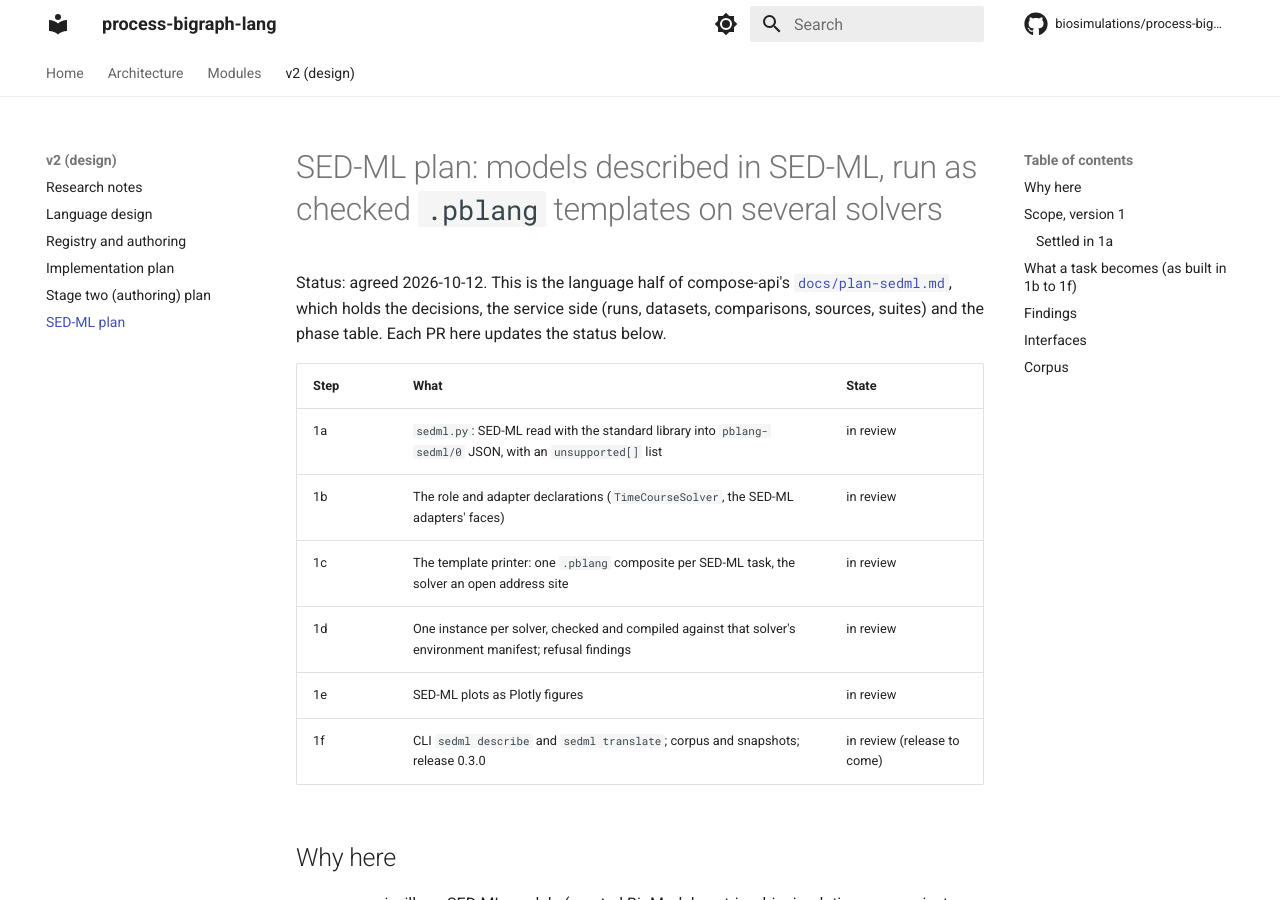
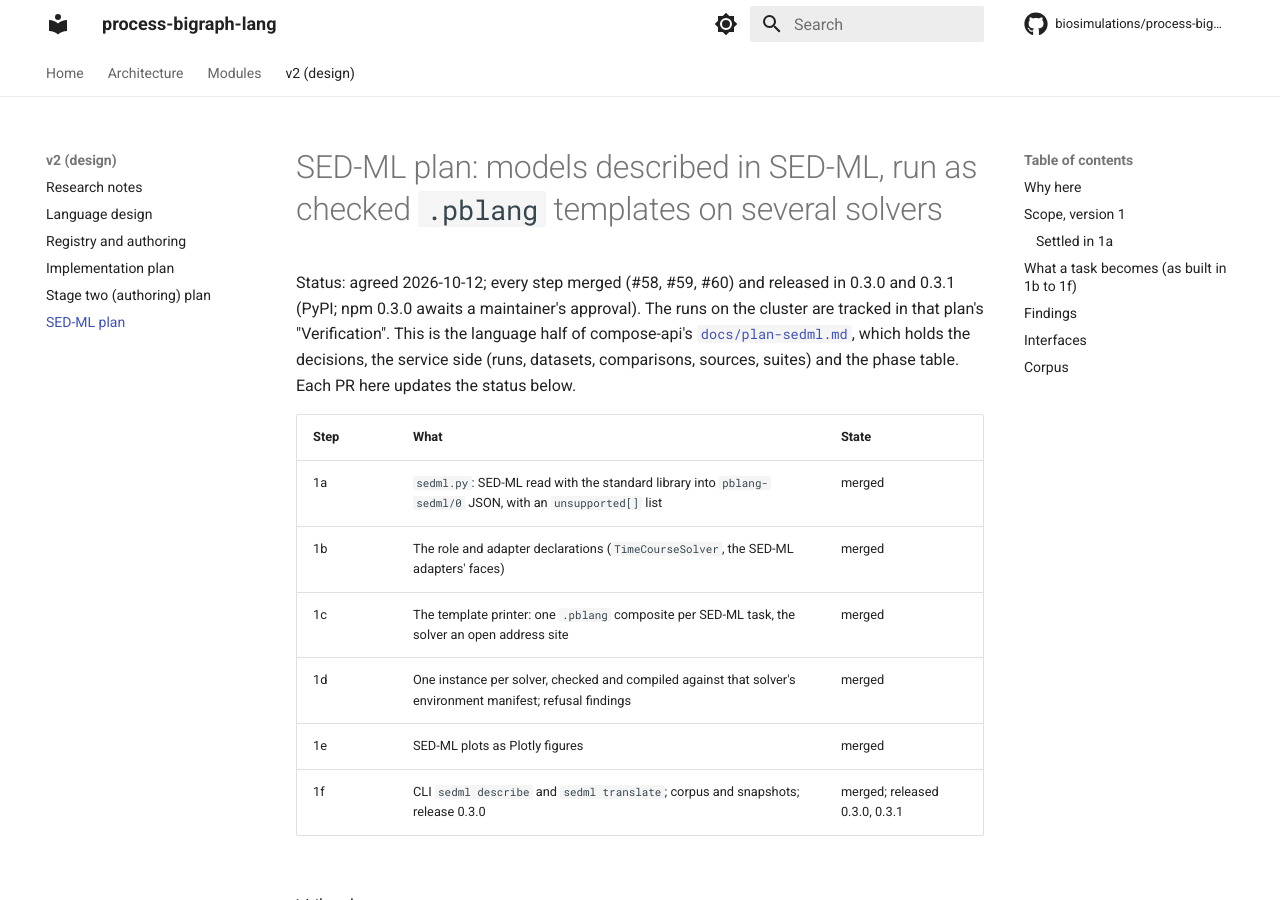
Before and after one commit to biosimulations/process-bigraph-lang, an MkDocs documentation site: the page built from docs/v2/sedml-plan.md, in a window 1280 px wide and 900 px high. Built offline with MkDocs 1.6.1 and Material for MkDocs 9.7.7, drawn with Linux system fonts in a browser that asks for light colours; comment, search, counter and statistics services are not loaded.

Commit message:
docs: the SED-ML plan's status brought up to date (merged, released 0.3.0 and 0.3.1)
Co-Authored-By: Claude Opus 5.5 <noreply@anthropic.com>

```diff
--- a/docs/v2/sedml-plan.md
+++ b/docs/v2/sedml-plan.md
@@ -1,18 +1,19 @@
 # SED-ML plan: models described in SED-ML, run as checked `.pblang` templates on several solvers
 
-Status: agreed 2026-10-12. This is the language half of compose-api's
+Status: agreed 2026-10-12; every step merged (#58, #59, #60) and released in 0.3.0 and 0.3.1 (PyPI; npm 0.3.0
+awaits a maintainer's approval). The runs on the cluster are tracked in that plan's "Verification". This is the language half of compose-api's
 [`docs/plan-sedml.md`](https://github.com/biosimulations/compose-api/blob/main/docs/plan-sedml.md), which holds the
 decisions, the service side (runs, datasets, comparisons, sources, suites) and the phase table. Each PR here updates
 the status below.
 
-| Step | What                                                                                                       | State                       |
-| ---- | ---------------------------------------------------------------------------------------------------------- | --------------------------- |
-| 1a   | `sedml.py`: SED-ML read with the standard library into `pblang-sedml/0` JSON, with an `unsupported[]` list | in review                   |
-| 1b   | The role and adapter declarations (`TimeCourseSolver`, the SED-ML adapters' faces)                         | in review                   |
-| 1c   | The template printer: one `.pblang` composite per SED-ML task, the solver an open address site             | in review                   |
-| 1d   | One instance per solver, checked and compiled against that solver's environment manifest; refusal findings | in review                   |
-| 1e   | SED-ML plots as Plotly figures                                                                             | in review                   |
-| 1f   | CLI `sedml describe` and `sedml translate`; corpus and snapshots; release 0.3.0                            | in review (release to come) |
+| Step | What                                                                                                       | State                         |
+| ---- | ---------------------------------------------------------------------------------------------------------- | ----------------------------- |
+| 1a   | `sedml.py`: SED-ML read with the standard library into `pblang-sedml/0` JSON, with an `unsupported[]` list | merged                        |
+| 1b   | The role and adapter declarations (`TimeCourseSolver`, the SED-ML adapters' faces)                         | merged                        |
+| 1c   | The template printer: one `.pblang` composite per SED-ML task, the solver an open address site             | merged                        |
+| 1d   | One instance per solver, checked and compiled against that solver's environment manifest; refusal findings | merged                        |
+| 1e   | SED-ML plots as Plotly figures                                                                             | merged                        |
+| 1f   | CLI `sedml describe` and `sedml translate`; corpus and snapshots; release 0.3.0                            | merged; released 0.3.0, 0.3.1 |
 
 ## Why here
 
```
